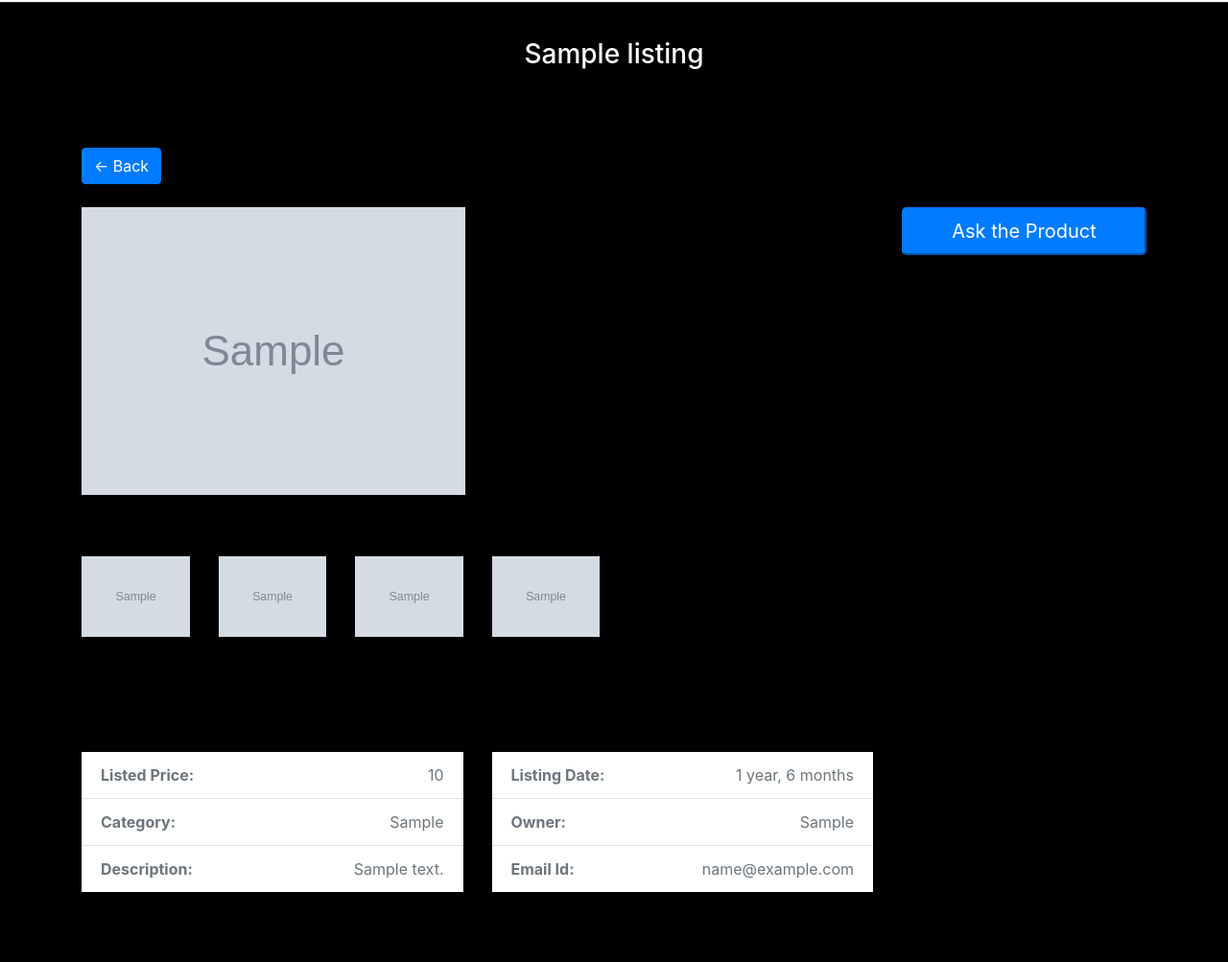
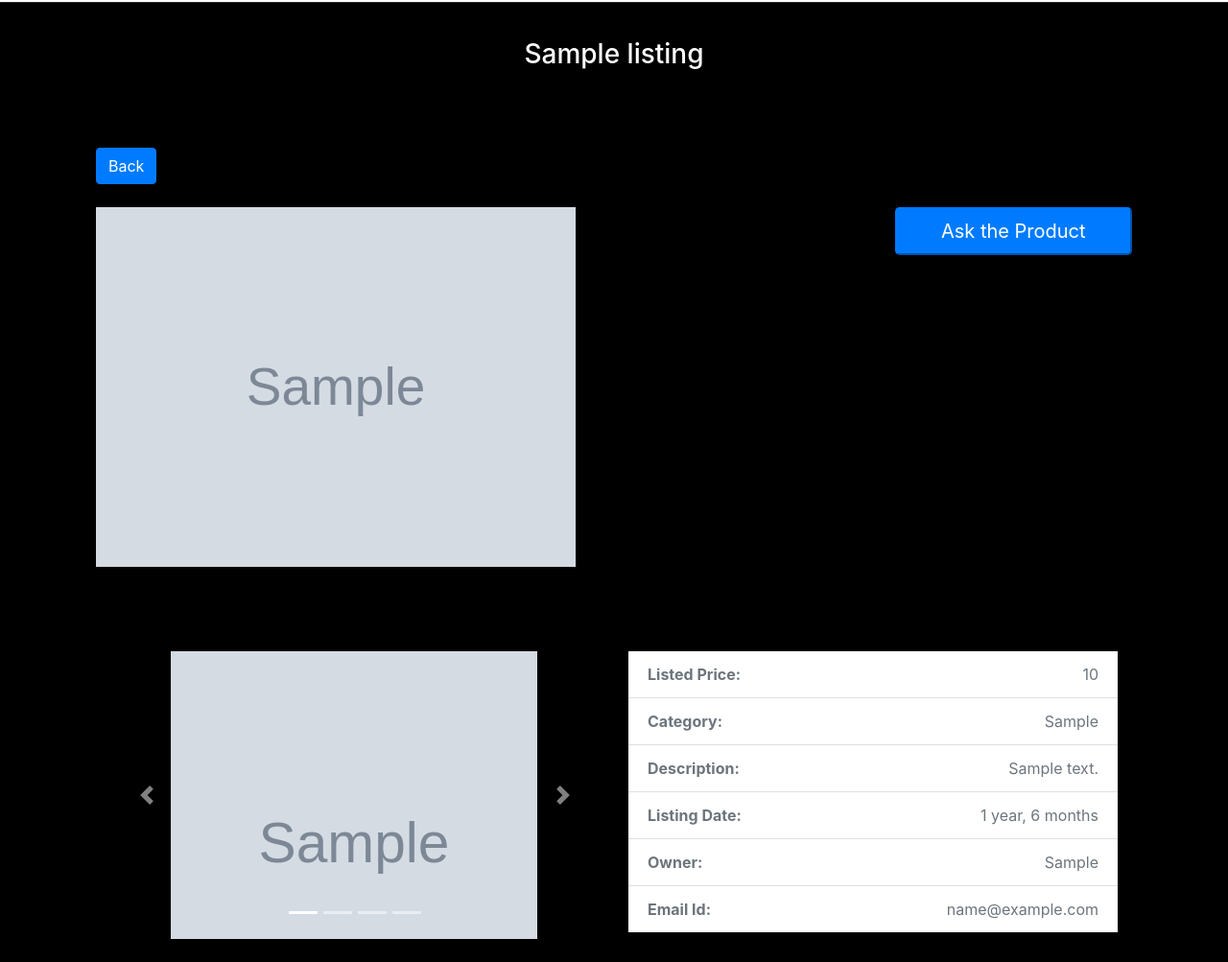
Before and after one commit to saimohancharugundla/Project_Kithob, a Django app: page /listings/1/ in a window 1280 px wide. Shown: the part 56-1059 px from the top of the page at 96% size. Before the commit the page ends 986 px from the top, so only its background shows below. Run offline with Django 3.2, Linux system fonts and the light colour scheme; a user stored in the database is signed in; tables that the repository leaves empty hold one stand-in row (values such as "Sample post"); grey boxes marked "Sample" are stand-in pictures; some libraries are stand-ins or nearby versions; some web fonts are replaced.

```diff
--- a/Kitmain/templates/Kitmain/home_index.html
+++ b/Kitmain/templates/Kitmain/home_index.html
@@ -78,7 +78,7 @@
       </ul>
       <ul class="nav navbar-nav ml-auto">
           {% if user.is_authenticated %}
-        <li class="nav-item"><a class="nav-link font-weight-bold text-white"  href="#">Sell</a></li>
+        <li class="nav-item"><a class="nav-link font-weight-bold text-white"  href="{% url 'sell' %}">Sell</a></li>
           <li class="nav-item dropdown">
             <a class="nav-link dropdown-toggle font-weight-bold" style="color:white;" href=""id="navbardrop" data-toggle="dropdown">
               {{request.user}}
--- a/Kitmain/templates/listings/listing.html
+++ b/Kitmain/templates/listings/listing.html
@@ -86,52 +86,108 @@
   </section>
 
 
-<div class="conatainer">
+<div class="container">
   {% include 'partials/alerts.html' %}
   <!-- Listing -->
   <section id="listing" class="py-4">
     <div class="container">
-      <a href="{% url 'listings'%}" class="btn btn-primary mb-4"> <- Back</a>
+      <a href="{% url 'listings'%}" class="btn btn-primary mb-4"><span class="previous"></span>Back</a>
       <div class="row">
         <div class="col-md-9">
           <!-- Home Main Image -->
-          <img src="{{ listing.photo_main.url }}" height="400px" width="400px" alt="" class="img-main img-fluid mb-3">
+          <img src="{{ listing.photo_main.url }}" height="450px" width="500px" alt="" class="img-main img-fluid mb-3">
           <!-- Thumbnails -->
+        </div>
+        {% if user.is_authenticated %}
+        <div class="col-md-3">
+          <button class="btn-primary btn-block btn-lg" data-toggle="modal" data-target="#inquiryModal">Ask the Product</button>
+        </div>
+        {% endif %}
+      </div>
           <br><br><br>
-          <div class="row mb-5 thumbs">
+      <div class="container">
+        <div class="row">
+          <div class="col-12 col-sm-6 col-md-6">
+            <div class="carousel slide" id="mycarousel" data-ride="carousel">
+              <div class="carousel-inner " role="listbox">
                 {% if listing.photo_1%}
-            <div class="col-md-2">
+                <div class="carousel-item active col-md-4" style="height:300px">
                   <a href="{{ listing.photo_1.url}}" data-lightbox="home-images">
-                <img src="{{ listing.photo_1.url}}" height="250px" widht="100px" alt="" class="img-fluid">
+                    <img src="{{ listing.photo_1.url}}" class="pl-5" height="400x" width="430px" alt="No image" class="align-items-center pl-3" >
                   </a>
                 </div>
                 {% endif %}
                 {% if listing.photo_2%}
-            <div class="col-md-2">
+
+                <div class="carousel-item col-md-4" style="height:300px">
                   <a href="{{ listing.photo_2.url}}" data-lightbox="home-images">
-                <img src="{{ listing.photo_2.url}}" height="250px" widht="100px" alt="" class="img-fluid">
+                    <img src="{{ listing.photo_2.url}}" class="pl-5" height="400x" width="430px" alt="No image" class="align-items-center pl-3">
                   </a>
                 </div>
                 {% endif %}
                 {% if listing.photo_3%}
-            <div class="col-md-2">
+                <div class="carousel-item col-md-4" style="height:300px">
                   <a href="{{ listing.photo_3.url}}" data-lightbox="home-images">
-                <img src="{{ listing.photo_3.url}}" height="250px" widht="100px" alt="" class="img-fluid">
+                    <img src="{{ listing.photo_3.url}}" class="pl-5" height="400x" width="430px" alt="No image" class="align-items-center pl-3" >
                   </a>
                 </div>
                 {% endif %}
                 {% if listing.photo_4%}
-            <div class="col-md-2">
+                <div class="carousel-item col-md-4" style="height:300px">
                   <a href="{{ listing.photo_4.url}}" data-lightbox="home-images">
-                <img src="{{ listing.photo_4.url}}" height="250px" widht="100px" alt="" class="img-fluid">
+                    <img src="{{ listing.photo_4.url}}" class="pl-5" height="400x" width="430px" alt="No image" class="align-items-center pl-3">
                   </a>
                 </div>
                 {% endif %}
+                <ol class="carousel-indicators">
+                  <li data-target="#mycarousel" data-slide-to="0" class="active"></li>
+                  <li data-target="#mycarousel" data-slide-to="1" ></li>
+                  <li data-target="#mycarousel" data-slide-to="2" ></li>
+                  <li data-target="#mycarousel" data-slide-to="3" ></li>
+                </ol>
+                <a class="carousel-control-prev" href="#mycarousel" role="button" data-slide="prev"><span class="carousel-control-prev-icon"></span></a>
+                <a class="carousel-control-next" href="#mycarousel" role="button" data-slide="next"><span class="carousel-control-next-icon"></span></a>
 
               </div>
+            </div>
+          </div>
+          <div class="col-md-6 col-12 col-sm-6">
+            <ul class="list-group list-group-flush">
+              <li class="list-group-item text-secondary">
+                <i class="fas fa-money-bill-alt"></i><b>Listed Price:</b>
+                <span class="float-right"> {{ listing.price | intcomma }}</span>
+              </li>
+              <li class="list-group-item text-secondary">
+                <i class="fas fa-list-alt"></i><b>Category:</b>
+                <span class="float-right">{{ listing.category}}</span>
+              </li>
+              <li class="list-group-item text-secondary">
+                <i class="fas fa-list-alt"></i> <b>Description:</b>
+                <span class="float-right">{{ listing.description}}</span>
+              </li>
+              <li class="list-group-item text-secondary">
+                <i class="fas fa-calendar"></i> <b>Listing Date:</b>
+                <span class="float-right">{{listing.list_date | timesince}}</span>
+              </li>
+              <li class="list-group-item text-secondary">
+                <i class="fas fa-user"></i> <b>Owner:</b>
+                <span class="float-right">{{ listing.owner.first_name }}
+                </span>
+              </li>
+              <li class="list-group-item text-secondary">
+                <i class="fas fa-phone"></i> <b>Email Id:</b>
+                <span class="float-right">{{ listing.owner.email }}</span>
+              </li>
+            </ul>
+          </div>
+        </div>
+      </div>
+    </div>
+  </section>
+        <!--
           <br><br><br>
-          <!-- Fields -->
-          <div class="row mb-5 fields">
+          <!-- Fields
+          <div class="row mb-5 " >
             <div class="col-md-6">
               <ul class="list-group list-group-flush">
                 <li class="list-group-item text-secondary">
@@ -170,30 +226,31 @@
               </ul>
             </div>
           </div>
-
+          -->
           <!-- Description -->
 
-        </div>
 
-        {% if user.is_authenticated %}
+
+        <!--{% if user.is_authenticated %}
         <div class="col-md-3">
           <button class="btn-primary btn-block btn-lg" data-toggle="modal" data-target="#inquiryModal">Ask the Product</button>
         </div>
         {% endif %}
       </div>
     </div>
-  </section>
+  </section>-->
 
   <!-- Inquiry Modal -->
   <div class="modal fade" id="inquiryModal" role="dialog">
     <div class="modal-dialog">
       <div class="modal-content">
         <div class="modal-header">
-          <h2 class="modal-title align-items-center" id="inquiryModalLabel">Ask the Product</h2>
+          <h2 class="modal-title align-items-center" id="inquiryModalLabel"><strong>Ask the Product</strong></h2>
           <button type="button" class="close" data-dismiss="modal">
             <span>&times;</span>
           </button>
         </div>
+        {% if listing.owner.id != request.user.id %}
         <div class="modal-body">
           <form action="{% url 'inquiry' %}" method="POST">
             {% csrf_token %}
@@ -229,7 +286,9 @@
             <input type="submit" value="Send" class="btn btn-block btn-secondary">
           </form>
         </div>
-
+        {% else %}
+        <h4> You cannot make an inquiry for your product</h4>
+        {% endif %}
       </div>
     </div>
   </div>
--- a/inquiry/models.py
+++ b/inquiry/models.py
@@ -10,6 +10,6 @@ class Inquiry(models.Model):
     message = models.TextField(blank = True)
     contact_date = models.DateField(default = datetime.now)
     user_id = models.IntegerField(blank = True)
-
+    owner_id = models.IntegerField(default=0,blank= True)
     def __str__(self):
         return self.listing
--- a/listings/views.py
+++ b/listings/views.py
@@ -1,6 +1,7 @@
 from django.shortcuts import render,redirect,get_object_or_404
 from .models import Listing
 from django.core.paginator import Paginator,EmptyPage
+from django.db.models import Q
 # Create your views here.
 
 def listings(request):
@@ -25,7 +26,7 @@ def search(request):
     if 'keywords' in request.GET:
         keywords = request.GET['keywords']
         if keywords:
-            query_set = query_set.filter(description__icontains=keywords)
+            query_set = query_set.filter(Q(title__icontains=keywords)|Q(description__icontains=keywords)|Q(category__icontains=keywords))
     context = {
         'query_set':query_set
     }
```
Also changed, not shown: KIThob/settings.py (+4 -4 lines), Kitmain/templates/accounts/profile.html (+19 -10 lines), accounts/views.py (+6 -2 lines), inquiry/views.py (+15 -4 lines), inquiry/migrations/0002_inquiry_owner_id.py (added), media/photos/2021/07/12/se_back.png (added), media/photos/2021/07/12/se_back_JIDujGW.png (added), media/photos/2021/07/12/sec_1.jpg (added), media/photos/2021/07/12/sec_1_cwtJkb7.jpg (added), media/photos/2021/07/12/sec_1_ehuOOzh.jpg (added). Lines whose indentation alone changed are shown as unchanged.
